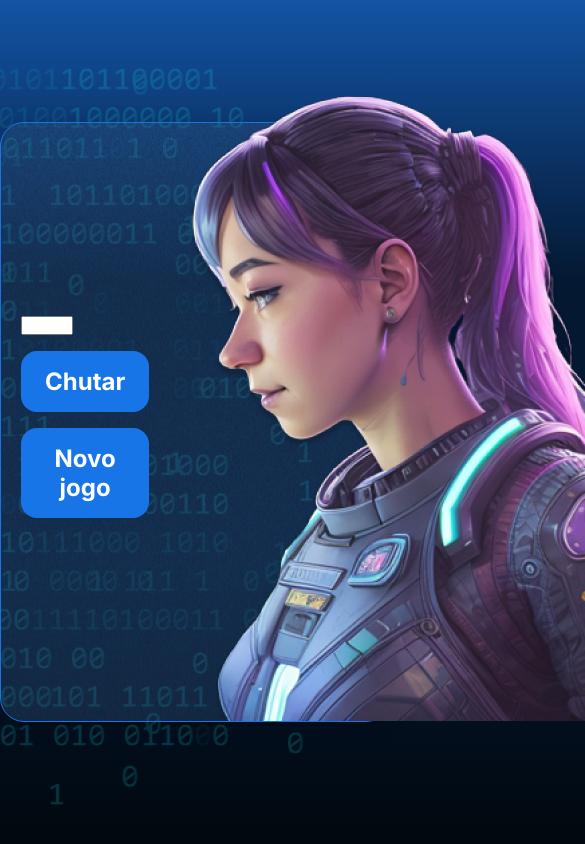
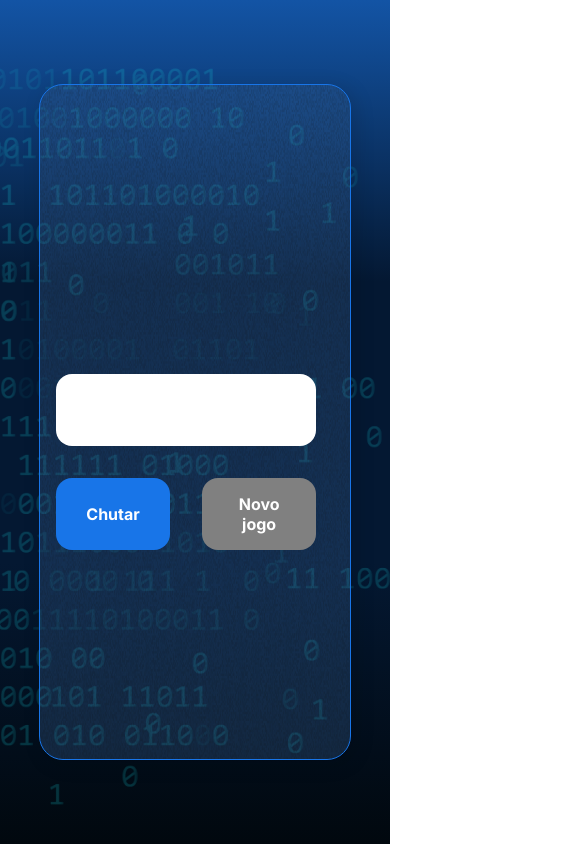
Before and after one commit to chxvxxs/JogoDoNumeroSecreto, a plain HTML site: page index.html in a window 390 px wide. Shown: the top 844 px of the page, 585 px wide, since content can reach past the window. Drawn offline with Linux system fonts and the light colour scheme.

Commit message:
style css

```diff
--- a/style.css
+++ b/style.css
@@ -27,8 +27,8 @@ body::before {
 }
 
 .container {
-    width: 1200px;
-    height: 600px;
+    width: 80%;
+    height: 80%;
     display: flex;
     align-items: center;
     justify-content: space-between;
@@ -40,6 +40,7 @@ body::before {
     position: relative;
 }
 
+
 .container__conteudo {
     display: flex;
     align-items: center;
@@ -49,7 +50,7 @@ body::before {
 
 .container__informacoes {
     flex: 1;
-    padding: 20px;
+    padding: 3rem;
 }
 
 .container__botao {
@@ -60,7 +61,7 @@ body::before {
     font-size: 24px;
     font-weight: 700;
     border: none;
-    margin-top: 16px;
+    margin-top: 2rem;
 }
 
 .container__texto {
@@ -71,18 +72,69 @@ body::before {
     color: #1875E8;
 }
 
+.container__input {
+    width: 100%;
+    height: 72px;
+    border-radius: 16px;
+    background-color: #FFF;
+    border: none;
+    color: #1875E8;
+    padding: 2rem;
+    font-size: 24px;
+    font-weight: 700;
+    font-family: 'Inter', sans-serif;
+}
+
+.container__botoes {
+    display: flex;
+    gap: 2em;
+}
+
 h1 {
     font-family: 'Chakra Petch', sans-serif;
     font-size: 72px;
+    padding-bottom: 3rem;
 }
 
-h2,
 p,
 button {
     font-family: 'Inter', sans-serif;
 }
 
-h2 {
+.texto__paragrafo {
     font-size: 32px;
     font-weight: 400;
 }
+
+button:disabled {
+    background-color: gray;
+}
+
+@media screen and (max-width: 1250px) {
+
+    h1 {
+        font-size: 50px;
+    }
+
+    .container__botao {
+        font-size: 16px;
+    }
+
+
+    .texto__paragrafo {
+        font-size: 24px;
+    }
+
+    .container__imagem-pessoa {
+        display: none;
+    }
+
+    .container__conteudo {
+        display: block;
+        position: inherit;
+    }
+
+    .container__informacoes {
+        padding: 1rem
+    }
+}
```
